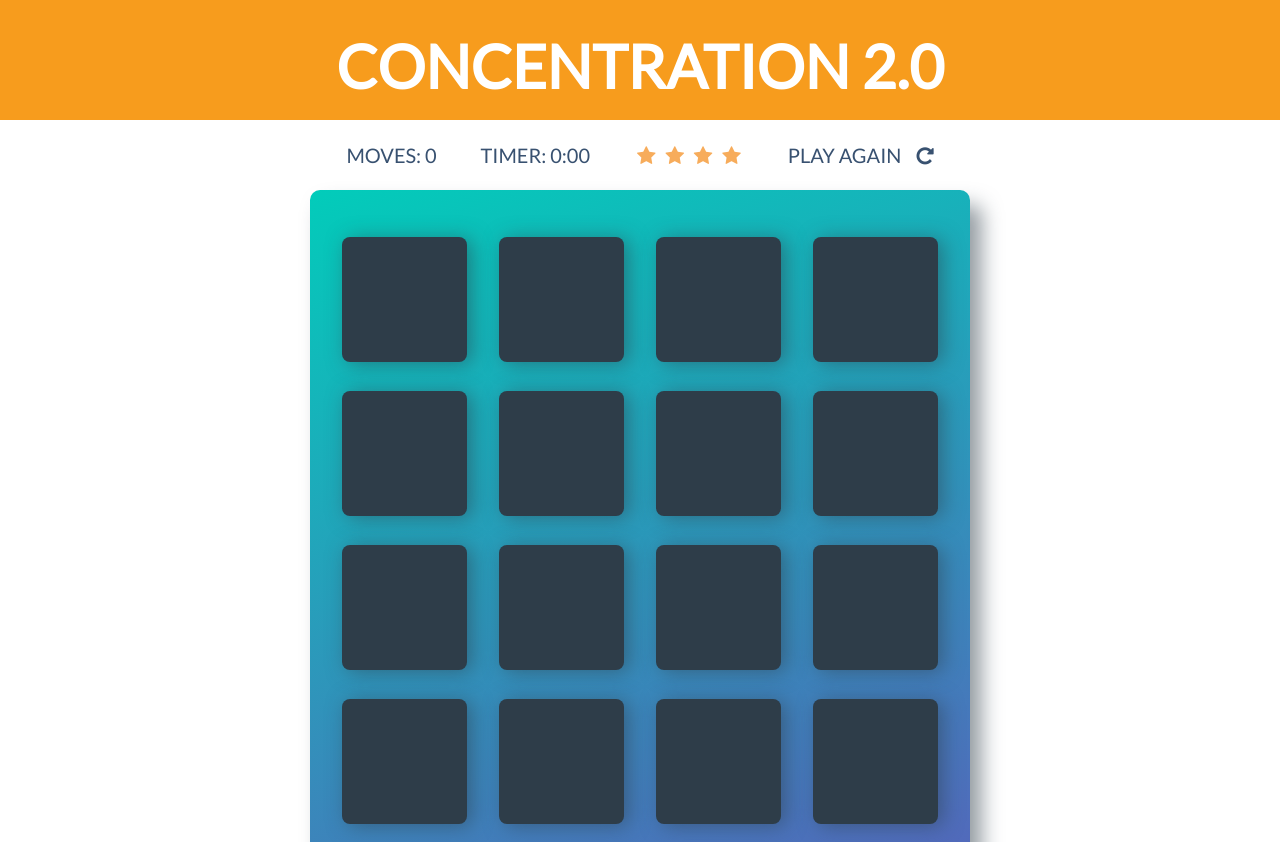
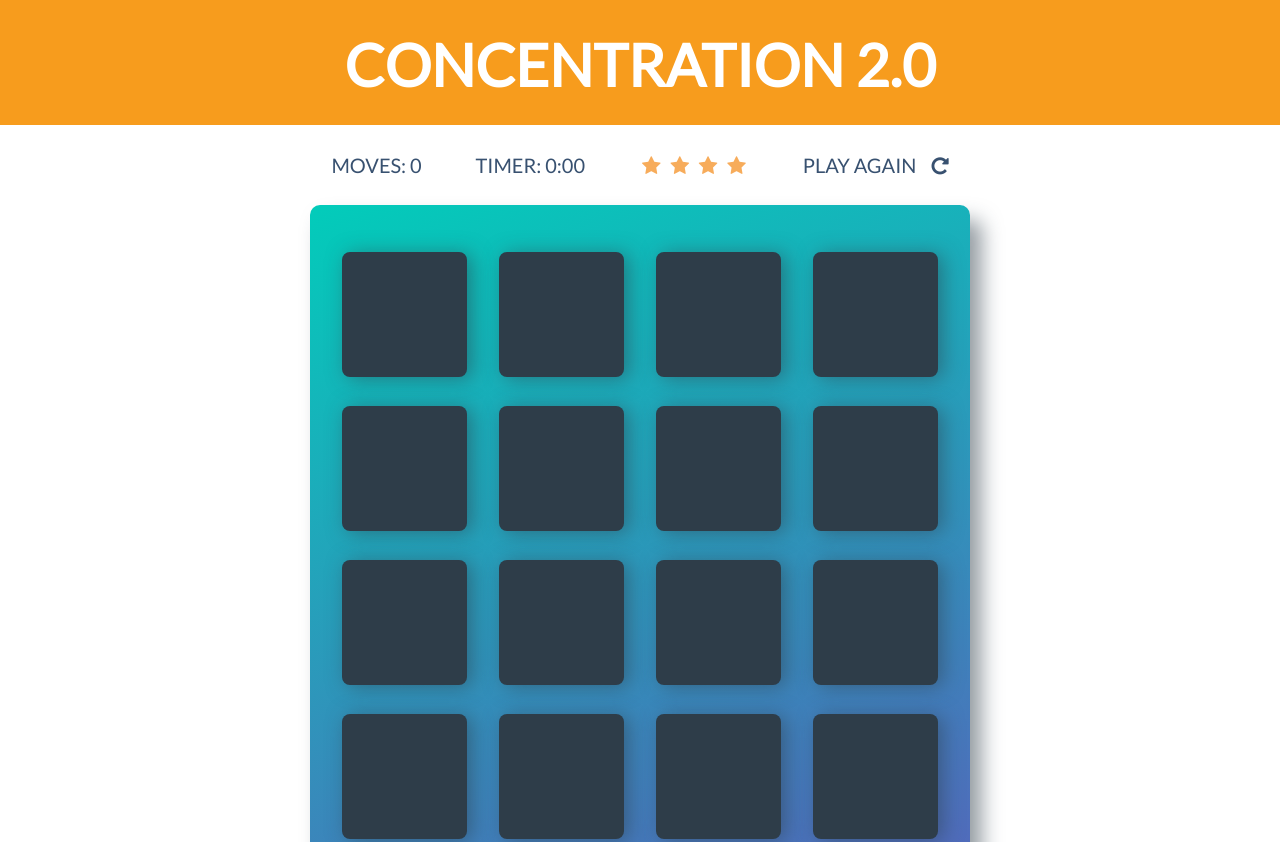
Before and after one commit to julia-crosara/concentration-game, a plain HTML site: page index.html in a window 1280 px wide. Shown: the top 842 px of the page. Drawn offline with Linux system fonts and the light colour scheme.

Commit message:
style: fonts, formatting

```diff
--- a/css/app.css
+++ b/css/app.css
@@ -32,7 +32,7 @@ body {
 /* Header */
 .banner {
     width: 100%;
-    height: 120px;
+    height: 125px;
     background-color: #f79c1d;
     text-align: center;
     margin:  0 1.25em 0;
@@ -40,7 +40,7 @@ body {
 
 h1 {
     font-family: 'Lato', sans-serif;
-    font-size: 3.75em;
+    font-size: 3.65em;
     color: #fff;
     text-transform: uppercase;
     margin: .5em 0;
@@ -62,6 +62,7 @@ ul {
 .controls li {
     list-style: none;
     display: inline-block;
+    padding: .25em;
 }
 
 .moves {
```
